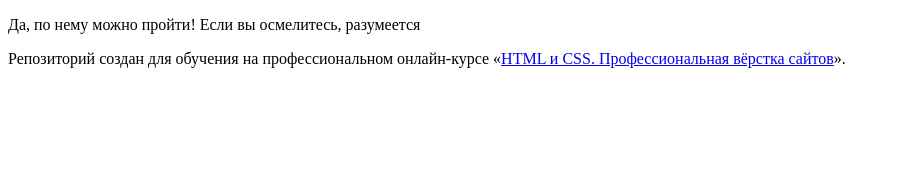
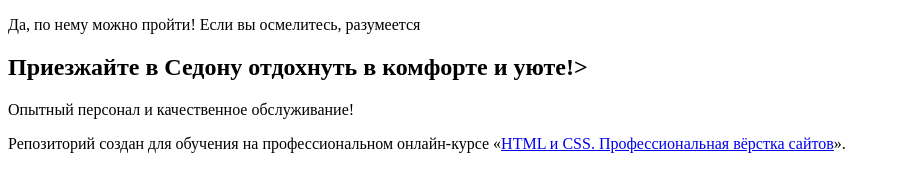
Before and after one commit to htmlacademy-htmlcss/2181761-sedona-36, a plain HTML site: page index.html in a window 1280 px wide. Shown: the part 826-995 px from the top of the page, without its empty margins (0-900 px from the left). Before the commit the page ends 910 px from the top, so only its background shows below. Drawn offline with Linux system fonts and the light colour scheme.

Commit message:
Разметил блок с текстом "Приезжайте отдохнуть в Седону"

```diff
--- a/index.html
+++ b/index.html
@@ -72,6 +72,11 @@
       <h3> Там есть мост дьявола</h3>
       <span> Да, по нему можно пройти! Если вы осмелитесь, разумеется</span>
     </section>
+    <section>
+    <h2>Приезжайте в Седону отдохнуть в комфорте и уюте!></h2>
+    <span>Опытный персонал и качественное обслуживание!</span>
+    </section>
+
   </main>
 
     <p>Репозиторий создан для обучения на профессиональном онлайн‑курсе «<a href="https://htmlacademy.ru/intensive/htmlcss">HTML и CSS. Профессиональная вёрстка сайтов</a>».</p>
```
